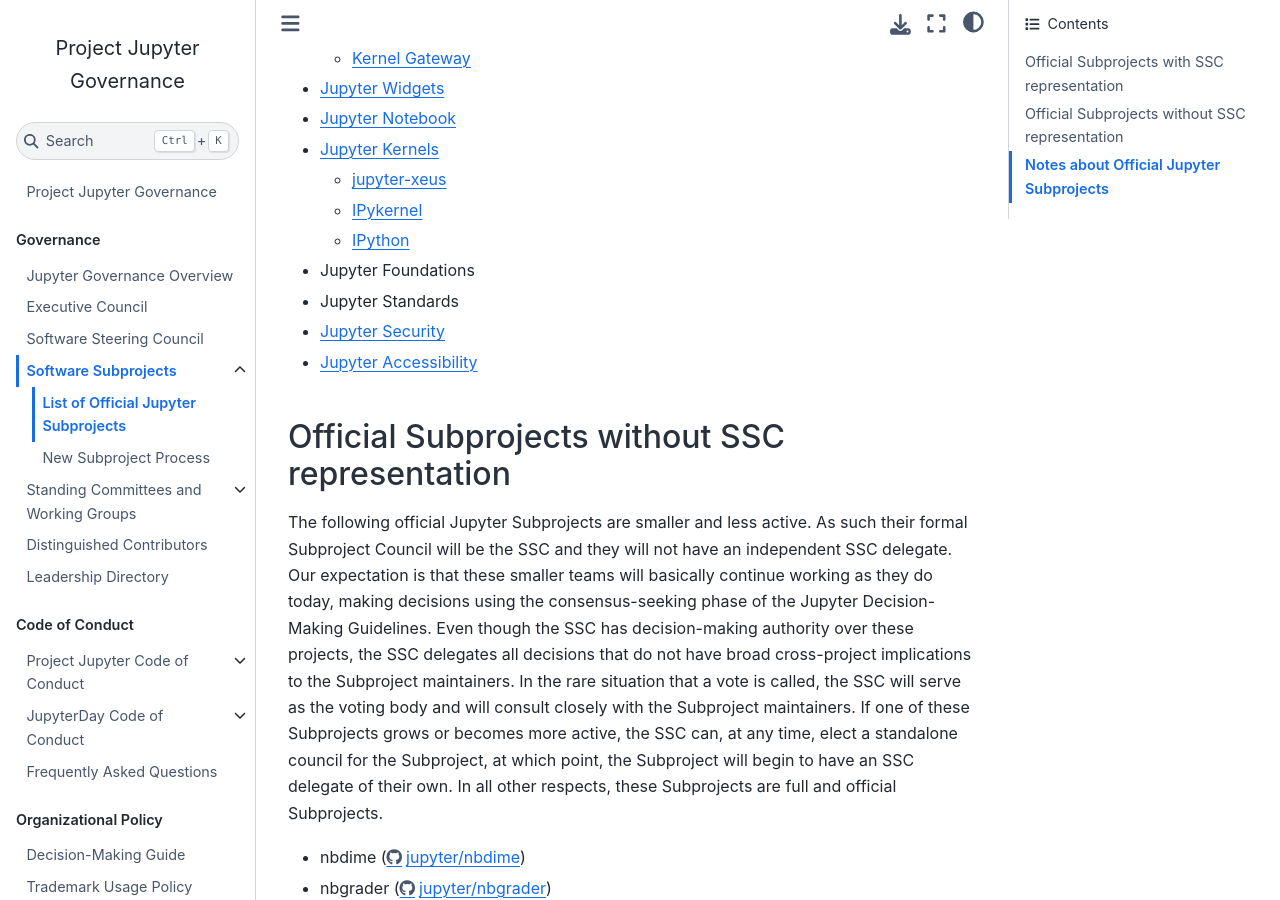
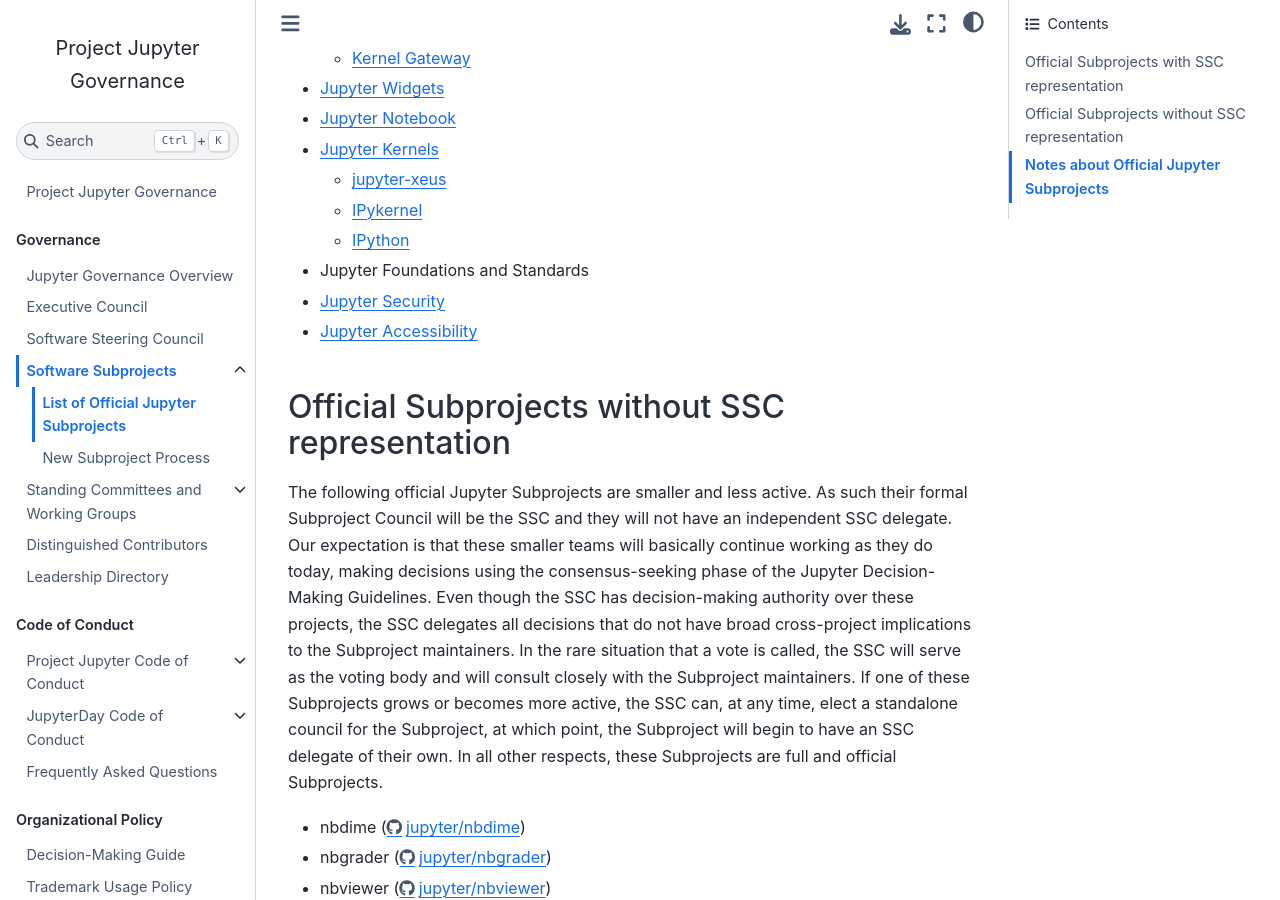
Before and after one commit to jupyter/governance, a Jupyter Book: the page built from list_of_subprojects.md, in a window 1280 px wide and 900 px high, scrolled down 800 px. Built offline with Jupyter Book 1.0.4 settings and Sphinx 7.4.7 and the Sphinx Book theme 1.1.4, drawn with Linux system fonts in a browser that asks for light colours; pages that are not in the unit, such as notebooks, are missing from menus; some of the changed text lies outside the part shown.

Commit message:
Merge Foundations and Standards subprojects

```diff
--- a/list_of_subprojects.md
+++ b/list_of_subprojects.md
@@ -22,8 +22,7 @@
   - [jupyter-xeus](https://github.com/jupyter-xeus/)
   - [IPykernel](https://github.com/ipython/ipykernel)
   - [IPython](https://github.com/ipython/ipython)
-- Jupyter Foundations
-- Jupyter Standards
+- Jupyter Foundations and Standards
 - [Jupyter Security](https://github.com/jupyter/security)
 - [Jupyter Accessibility](https://github.com/jupyter/accessibility)
 
@@ -50,14 +49,13 @@
 - Jupyter Kernels
   - To consolidate the project’s work on first-party kernels, we propose to establish a new official Subproject called _Jupyter Kernels_ and create a Github organization named jupyter-kernels for the work of the Subproject. All Xeus repositories (https://github.com/jupyter-xeus) will be moved into this organization. This Subproject will also govern the IPython GitHub organization, which will be left in place (https://github.com/ipython).
   - A new Subproject Council for this organization will be established, and they will elect an SSC delegate.
-- Jupyter Standards
+- Jupyter Foundations and Standards
   - Ultimately, because Jupyter standards are cross-project in nature, they are owned by the SSC. The mechanics of day-to-day management of the JEP repo will be decided by the SSC.
   - There are a number of repositories that encode project-wide standards and protocols. To consolidate work on these repositories, we propose to establish a new official Subproject called Jupyter Standards and create a Github organization named jupyter-standards for the work of the Subproject. The following repositories will be moved into this organization:
     - Jupyter Client (https://github.com/jupyter/jupyter_client)
     - Jupyter Notebook Format (https://github.com/jupyter/nbformat)
     - Documentation for other specifications maintained by other Subprojects, such as the Jupyter Widgets message specification, or the Jupyter Server REST APIs.
     - JEPs repo (https://github.com/jupyter/enhancement-proposals).
-- Jupyter Foundations
   - Jupyter’s software has a number of components that serve as a foundation for many other Subprojects. To consolidate work on these repositories, we propose to establish a new official Subproject called _Jupyter Foundations_ and create a Github organization named jupyter-foundations for the work of the Subproject. The following repositories will be moved into this organization:
     - nbconvert (https://github.com/jupyter/nbconvert)
     - Jupyter Core (https://github.com/jupyter/jupyter_core)
```
Also changed, not shown: people.md (+1 -2 lines).
